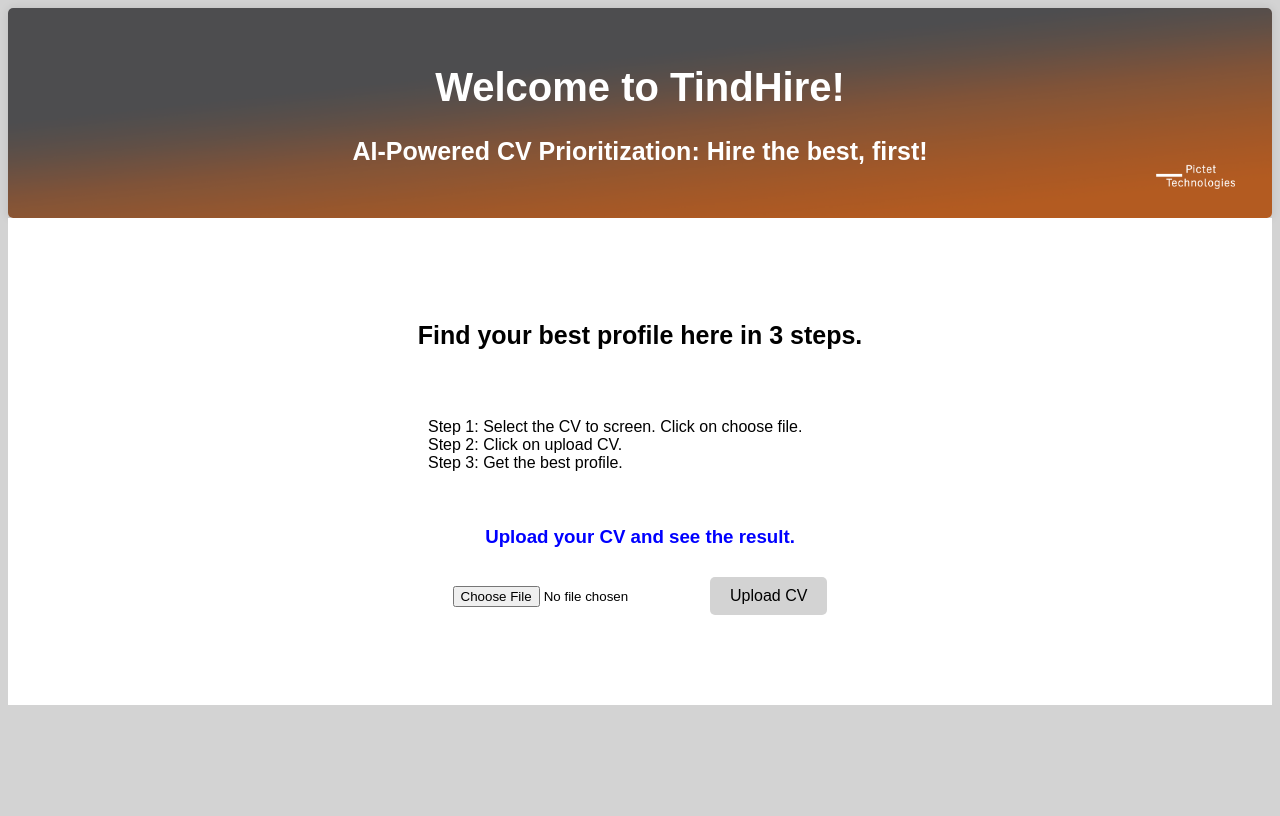
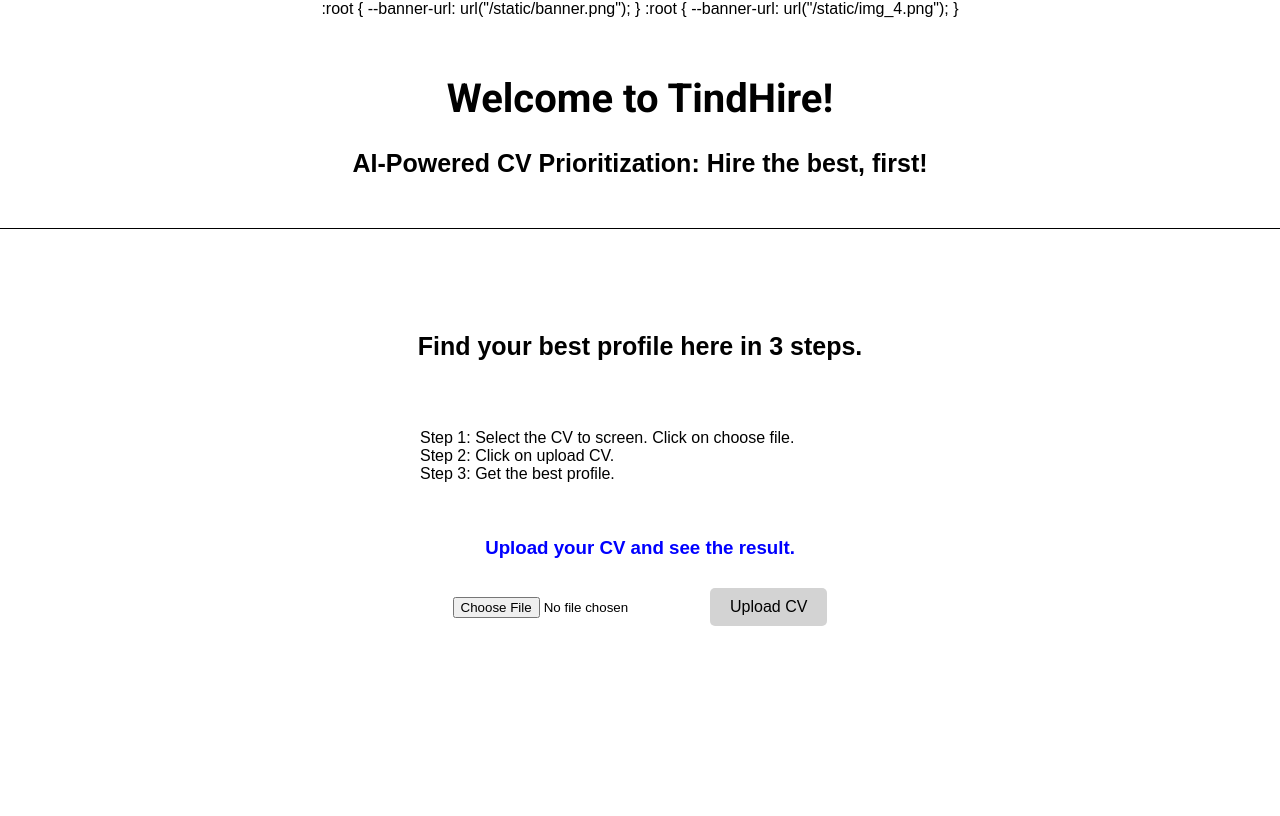
Before and after one commit to Naaooj/ajax, a Flask app: page / in a window 1280 px wide. After the commit the page ends 626 px from the top, so only its background shows below. Run offline with Flask 3, Linux system fonts and the light colour scheme.

Commit message:
Updating style and adding a new banner

```diff
--- a/src/static/styles.css
+++ b/src/static/styles.css
@@ -1,17 +1,17 @@
 body {
-    background-color: lightgray;
+    background-color: white;
     font-family: Arial, sans-serif;
     text-align: center;
     height: 100vh;
+    margin: 0;
 }
 
 .container {
     width: 100%;
-    max-width: 2000px;
+    max-width: 2300px;
     background-color: white;
-    border-radius: 5px;
-    box-shadow: 0 0 10px rgba(0, 0, 0, 0.1);
     overflow: hidden;
+    border-bottom: 1.5px solid black;
 }
 
 .step-container {
@@ -22,19 +22,20 @@
 
 .banner > img {
     width: 100%;
-    max-width: 2000px;
+    max-width: 2300px;
 
 }
 
 .banner {
     height: 150px;
     background-image: var(--banner-url);
-    background-position: bottom right;
+    background-position: bottom left;
     background-repeat: no-repeat;
     background-size: cover;
     align-items: center;
     padding-top: 30px;
     padding-bottom: 30px;
+    box-shadow: 0 7px 4px -2px lightgray;
 }
 
 .content {
@@ -43,12 +44,13 @@
 }
 
 h1 {
-    color: white;
+    color: black;
+    font-family: Roboto, sans-serif;
     font-size: 40px;
 }
 
 h2 {
-    color: white;
+    color: black;
     font-size: 25px;
 }
 
--- a/src/templates/index.html
+++ b/src/templates/index.html
@@ -5,12 +5,27 @@
     <meta name="viewport" content="width=device-width, initial-scale=1.0">
     <title>TindHire</title>
     <link rel="stylesheet" type="text/css" href="{{ url_for('static', filename='styles.css') }}">
-
-    <style>
          :root {
             --banner-url: url("{{ url_for('static', filename='banner.png') }}");
         }
+
+        :root {
+            --banner-url: url("{{ url_for('static', filename='img_4.png') }}");
+        }
+
+         <style>
+        /* Include the CSS here or in an external stylesheet */
+        .text-with-halo {
+            font-size: 2em;
+            color: white;
+            text-shadow:
+                0 0 10px white,
+        }
     </style>
+
+    <link rel="preconnect" href="https://fonts.googleapis.com">
+    <link rel="preconnect" href="https://fonts.gstatic.com" crossorigin>
+    <link href="https://fonts.googleapis.com/css2?family=Roboto:ital,wght@0,100;0,300;0,400;0,500;0,700;0,900;1,100;1,300;1,400;1,500;1,700;1,900&display=swap" rel="stylesheet">
 
 </head>
 
```
Also changed, not shown: README.md, src/static/img_4.png (added), src/static/logo1.png (added).
